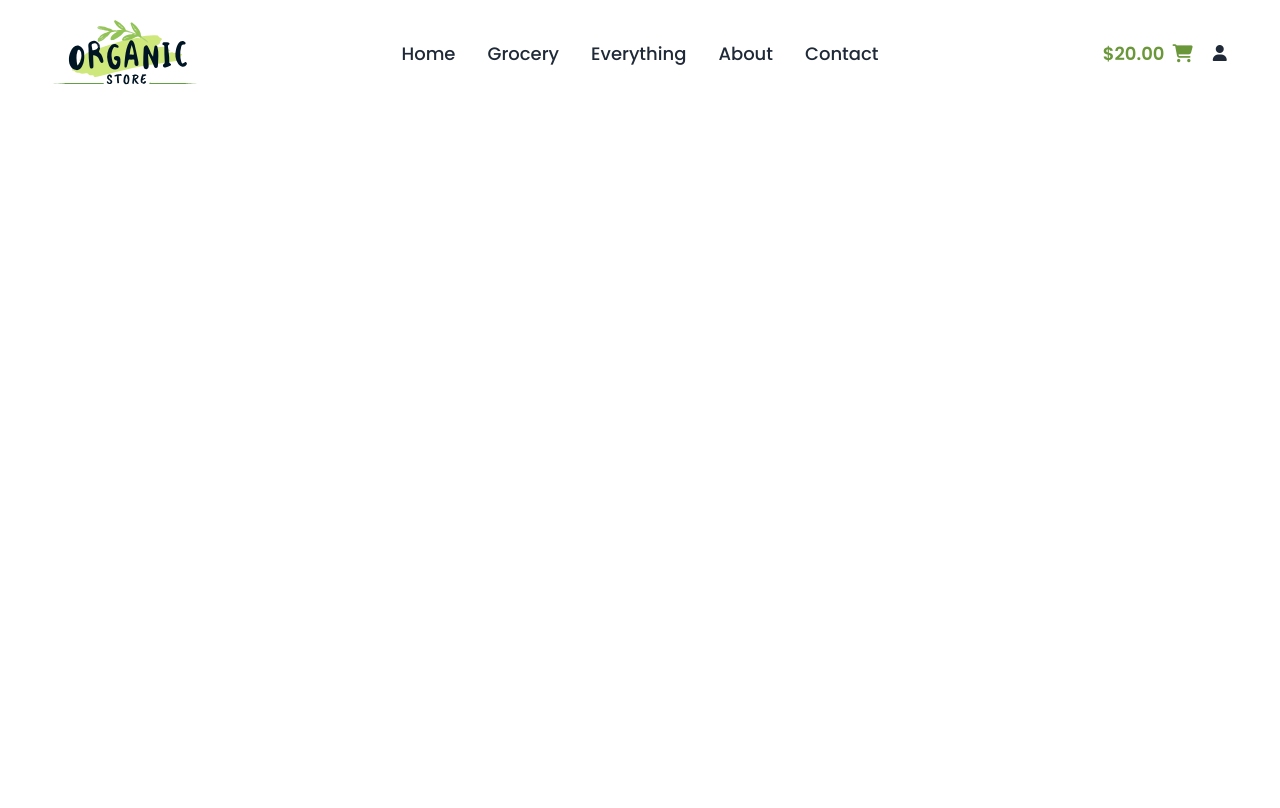
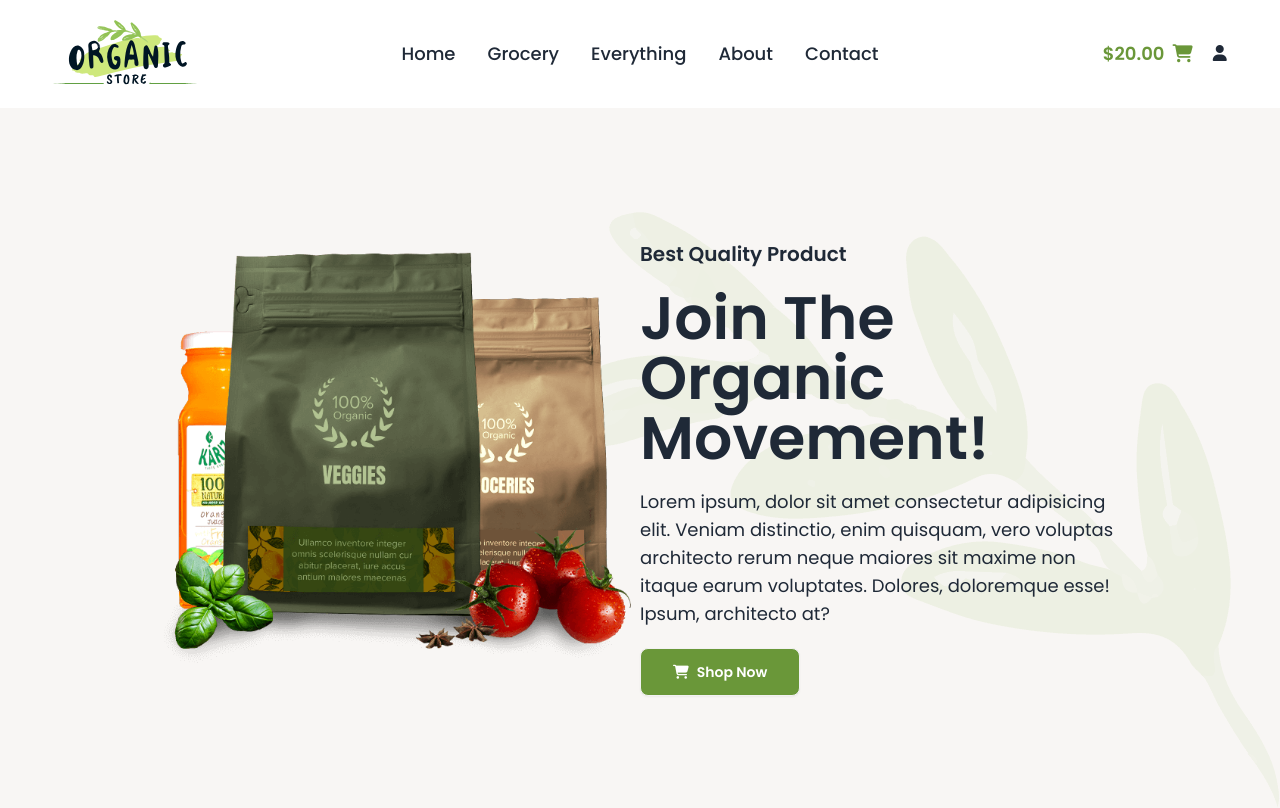
Before and after one commit to Rahelk404/daisy-uand-tailwind-css, a plain HTML site: page index.html in a window 1280 px wide. Drawn offline with nearby package versions, Linux system fonts and the light colour scheme.

Commit message:
added banner section

```diff
--- a/index.html
+++ b/index.html
@@ -37,7 +37,7 @@
                         Poppins: 'Poppins'
                     },
                     backgroundImage: {
-                        leaf1: "url('./images/leaf01.png')",
+                        bannerBg: "url('./images/leaf01.png')",
                         call_to_action: "url('./images/call.jpg')"
                     }
                 }
@@ -85,17 +85,53 @@
                         <ul tabindex="0"
                             class="menu menu-sm dropdown-content bg-base-100 rounded-box z-[1] mt-3 w-52 p-2 shadow text-lg font-medium right-0 gap-5">
                             <li class="hover:text-primary transition-colors duration-300 ease-in-out"><a>Home</a></li>
-                        <li class="hover:text-primary transition-colors duration-300 ease-in-out"><a>Grocery</a></li>
-                        <li class="hover:text-primary transition-colors duration-300 ease-in-out"><a>Everything</a></li>
-                        <li class="hover:text-primary transition-colors duration-300 ease-in-out"><a>About</a></li>
-                        <li class="hover:text-primary transition-colors duration-300 ease-in-out"><a>Contact</a></li>
+                            <li class="hover:text-primary transition-colors duration-300 ease-in-out"><a>Grocery</a>
+                            </li>
+                            <li class="hover:text-primary transition-colors duration-300 ease-in-out"><a>Everything</a>
+                            </li>
+                            <li class="hover:text-primary transition-colors duration-300 ease-in-out"><a>About</a></li>
+                            <li class="hover:text-primary transition-colors duration-300 ease-in-out"><a>Contact</a>
+                            </li>
                         </ul>
                     </div>
                 </div>
             </div>
         </nav>
 
+        <!-- banner section -->
+        <section class="bg-bannerBg bg-no-repeat bg-right-bottom">
+            <div class="w-full h-full bg-body bg-opacity-90">
+                <div class="flex py-28 lg:w-9/12 mx-auto items-center sm:flex-row flex-col">
+                    <!-- image -->
+                    <div class="flex-1">
+                        <img src="images/bannerbg.png" alt="">
+                    </div>
+                    <!-- text -->
+                    <div class="flex-1 sm:text-left text-center">
+                        <!-- banner title and paragraph -->
+                        <div>
+                            <h2 class="text-xl font-semibold my-5">Best Quality Product</h2>
+                            <h1 class="text-4xl lg:text-6xl font-semibold leading-tight">Join The Organic Movement!</h1>
+                            <p class="text-lg my-5">Lorem ipsum, dolor sit amet consectetur adipisicing elit. Veniam
+                                distinctio, enim quisquam,
+                                vero voluptas architecto rerum neque maiores sit maxime non itaque earum voluptates.
+                                Dolores, doloremque esse! Ipsum, architecto at?</p>
+                        </div>
+                        <!-- banner button -->
+                        <div class="flex sm:justify-start justify-center">
+                            <button class="btn bg-accent px-8 text-white flex items-center">
+                                <i class="fa-solid fa-cart-shopping"></i>
+                                Shop Now
+                            </button>
+                        </div>
+                    </div>
+                </div>
+            </div>
+        </section>
+
     </header>
+
+
 
 </body>
 
```
